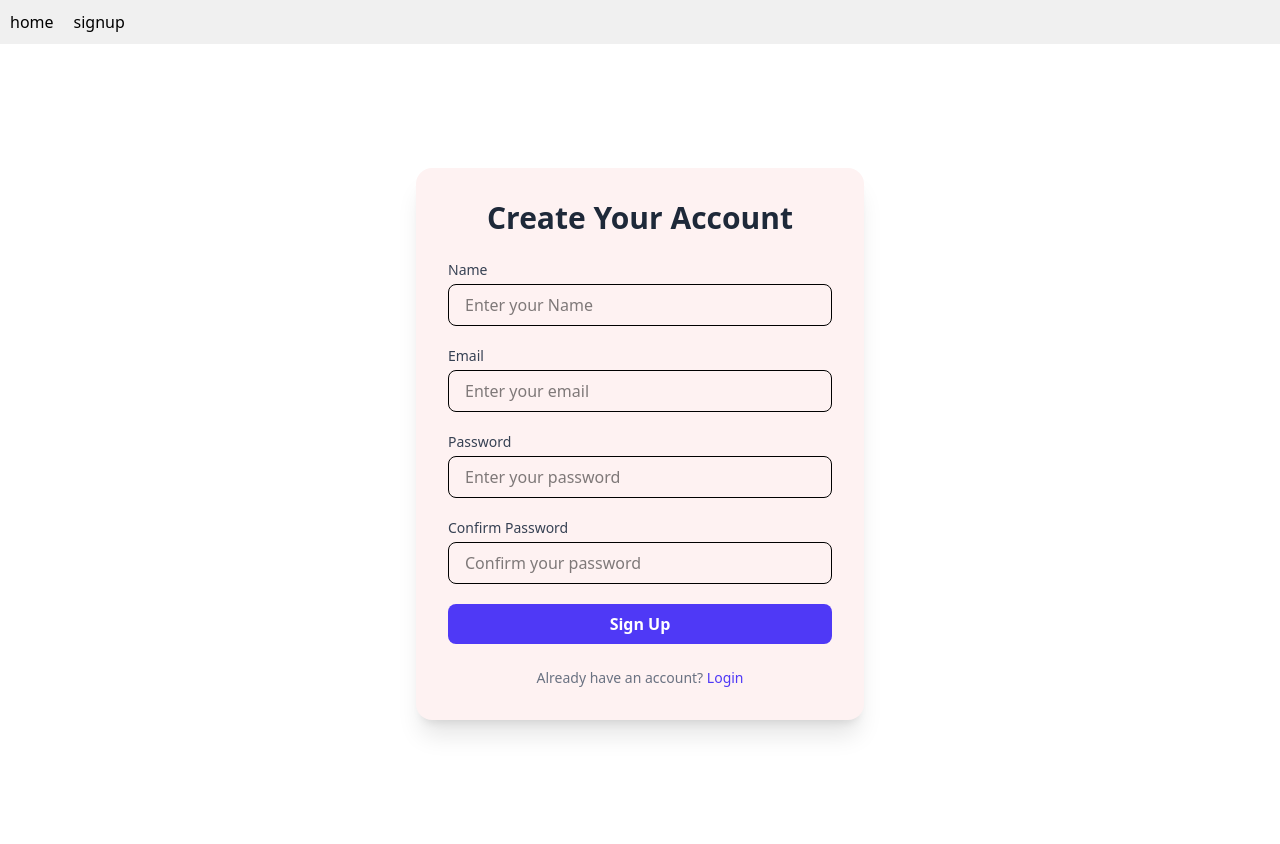
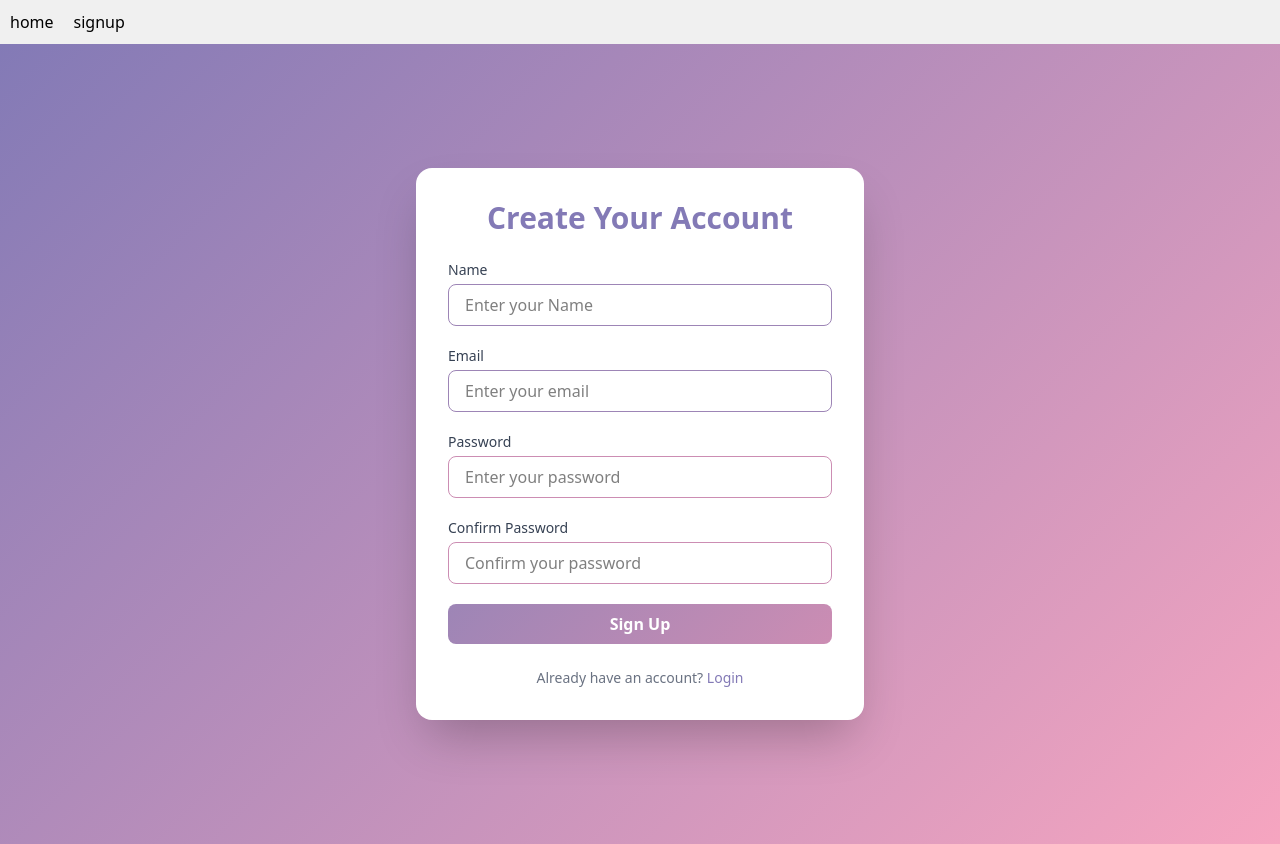
Before and after one commit to mohanlal-rana/rentmeroom, a React (Vite) app in the folder client/: page /signup in a window 1280 px wide. Built offline with nearby package versions, Linux system fonts and the light colour scheme.

Commit message:
create verifyOtp page

```diff
--- /dev/null
+++ b/client/src/pages/Login.jsx
@@ -0,0 +1,11 @@
+import React from 'react';
+
+const Login = () => {
+    return (
+        <div>
+            login page
+        </div>
+    );
+}
+
+export default Login;
--- a/client/src/pages/Signup.jsx
+++ b/client/src/pages/Signup.jsx
@@ -1,4 +1,5 @@
-import React, { useState } from "react";
+import { useState } from "react";
+import {useNavigate} from "react-router-dom"
 
 function Signup() {
   const [formData, setFormData] = useState({
@@ -7,57 +8,36 @@ function Signup() {
     password: "",
     confirmPassword: "",
   });
-
+  const navigate = useNavigate()
   const handleChange = (e) => {
     const { name, value } = e.target;
     setFormData({ ...formData, [name]: value });
   };
 
-  const handleSubmit = async (e) => {
+  const handleSubmit = (e) => {
     e.preventDefault();
 
     if (formData.password !== formData.confirmPassword) {
       alert("Passwords do not match!");
       return;
     }
-
-    try {
-      const res = await fetch("http://localhost:3000/api/auth/signup", {
-        method: "POST",
-        headers: {
-          "Content-Type": "application/json",
-        },
-        body: JSON.stringify(formData),
-      });
-
-      const data = await res.json();
-
-      if (!res.ok) {
-        alert(data.message || "Signup failed");
-        return;
-      }
-
-      console.log("Response:", data);
-      console.log("Signup data:", formData);
-
-      alert("Signup successful!");
-
-      setFormData({
-        name: "",
-        email: "",
-        password: "",
-        confirmPassword: "",
-      });
-    } catch (error) {
-      console.error("Error:", error);
-      alert("Server error. Please try again.");
-    }
+    navigate("/verifyotp")
+    alert("otp sent your email");
+    setFormData({ name: "", email: "", password: "", confirmPassword: "" });
   };
 
   return (
-    <div className="min-h-screen flex items-center justify-center ">
-      <div className="w-full max-w-md bg-red-50 rounded-2xl shadow-xl p-8">
-        <h2 className="text-3xl font-bold text-center text-gray-800 mb-6">
+    <div
+      className="min-h-screen flex items-center justify-center px-4"
+      style={{
+        background: "linear-gradient(135deg, #837ab6, #f6a5c0)",
+      }}
+    >
+      <div className="w-full max-w-md bg-white rounded-2xl shadow-2xl p-8">
+        <h2
+          className="text-3xl font-bold text-center mb-6"
+          style={{ color: "#837ab6" }}
+        >
           Create Your Account
         </h2>
 
@@ -72,9 +52,10 @@ function Signup() {
               name="name"
               value={formData.name}
               onChange={handleChange}
+              required
+              className="w-full px-4 py-2 border rounded-lg focus:outline-none focus:ring-2"
+              style={{ borderColor: "#9d85b6", caretColor: "#837ab6" }}
               placeholder="Enter your Name"
-              required
-              className="w-full px-4 py-2 border rounded-lg focus:ring-2 focus:ring-indigo-500 focus:outline-none"
             />
           </div>
 
@@ -88,9 +69,10 @@ function Signup() {
               name="email"
               value={formData.email}
               onChange={handleChange}
+              required
+              className="w-full px-4 py-2 border rounded-lg focus:outline-none focus:ring-2"
+              style={{ borderColor: "#9d85b6", caretColor: "#837ab6" }}
               placeholder="Enter your email"
-              required
-              className="w-full px-4 py-2 border rounded-lg focus:ring-2 focus:ring-indigo-500 focus:outline-none"
             />
           </div>
 
@@ -104,9 +86,10 @@ function Signup() {
               name="password"
               value={formData.password}
               onChange={handleChange}
+              required
+              className="w-full px-4 py-2 border rounded-lg focus:outline-none focus:ring-2"
+              style={{ borderColor: "#cc8db3", caretColor: "#837ab6" }}
               placeholder="Enter your password"
-              required
-              className="w-full px-4 py-2 border rounded-lg focus:ring-2 focus:ring-indigo-500 focus:outline-none"
             />
           </div>
 
@@ -120,25 +103,32 @@ function Signup() {
               name="confirmPassword"
               value={formData.confirmPassword}
               onChange={handleChange}
+              required
+              className="w-full px-4 py-2 border rounded-lg focus:outline-none focus:ring-2"
+              style={{ borderColor: "#cc8db3", caretColor: "#837ab6" }}
               placeholder="Confirm your password"
-              required
-              className="w-full px-4 py-2 border rounded-lg focus:ring-2 focus:ring-indigo-500 focus:outline-none"
             />
           </div>
 
           {/* Button */}
           <button
             type="submit"
-            className="w-full py-2 bg-indigo-600 text-white font-semibold rounded-lg hover:bg-indigo-700 transition duration-300"
+            className="w-full py-2 font-semibold rounded-lg transition duration-300 text-white"
+            style={{
+              background: "linear-gradient(135deg, #9d85b6, #cc8db3)",
+            }}
           >
             Sign Up
           </button>
         </form>
 
         {/* Footer */}
-        <p className="text-center text-sm text-gray-500 mt-6">
+        <p className="text-center text-sm mt-6 text-gray-500">
           Already have an account?{" "}
-          <span className="text-indigo-600 font-medium cursor-pointer hover:underline">
+          <span
+            className="font-medium cursor-pointer hover:underline"
+            style={{ color: "#837ab6" }}
+          >
             Login
           </span>
         </p>
--- a/client/src/pages/VerifyOTP.jsx
+++ b/client/src/pages/VerifyOTP.jsx
@@ -1,11 +1,86 @@
-import React from 'react';
+import React, { useState } from "react";
 
-const VerifyOTP = () => {
-    return (
-        <div>
+function VerifyOtp() {
+  const [otp, setOtp] = useState("");
 
-        </div>
-    );
+  const handleSubmit = (e) => {
+    e.preventDefault();
+
+    if (otp.length !== 6) {
+      alert("Please enter a valid 6-digit OTP");
+      return;
+    }
+
+    console.log("Entered OTP:", otp);
+    alert("OTP Verified Successfully!");
+    setOtp("");
+  };
+
+  return (
+    <div
+      className="min-h-screen flex items-center justify-center px-4"
+      style={{
+        background: "linear-gradient(135deg, #837ab6, #f6a5c0)",
+      }}
+    >
+      <div className="w-full max-w-sm bg-white rounded-2xl shadow-2xl p-8">
+        <h2
+          className="text-2xl font-bold text-center mb-3"
+          style={{ color: "#837ab6" }}
+        >
+          Verify OTP
+        </h2>
+
+        <p className="text-center text-sm mb-6" style={{ color: "#9d85b6" }}>
+          Enter the 6-digit code sent to your email
+        </p>
+
+        <form onSubmit={handleSubmit} className="space-y-5">
+          {/* OTP Input */}
+          <div>
+            <label className="block text-sm font-medium text-gray-700 mb-1">
+              OTP Code
+            </label>
+            <input
+              type="text"
+              maxLength="6"
+              value={otp}
+              onChange={(e) => setOtp(e.target.value.replace(/\D/g, ""))}
+              placeholder="Enter 6-digit OTP"
+              className="w-full px-4 py-3 text-center tracking-widest text-lg border rounded-lg focus:outline-none focus:ring-2"
+              style={{
+                borderColor: "#cc8db3",
+                caretColor: "#837ab6",
+              }}
+              required
+            />
+          </div>
+
+          {/* Verify Button */}
+          <button
+            type="submit"
+            className="w-full py-2 text-white font-semibold rounded-lg transition duration-300"
+            style={{
+              background: "linear-gradient(135deg, #9d85b6, #cc8db3)",
+            }}
+          >
+            Verify OTP
+          </button>
+        </form>
+
+        {/* Resend */}
+        <p className="text-center text-sm mt-5 text-gray-500">
+          Didn’t receive the code?{" "}
+          <span
+            className="font-medium cursor-pointer hover:underline"
+            style={{ color: "#837ab6" }}
+          >
+            Resend OTP
+          </span>
+        </p>
+      </div>
+    </div>
+  );
 }
 
-export default VerifyOTP;
+export default VerifyOtp;
```
